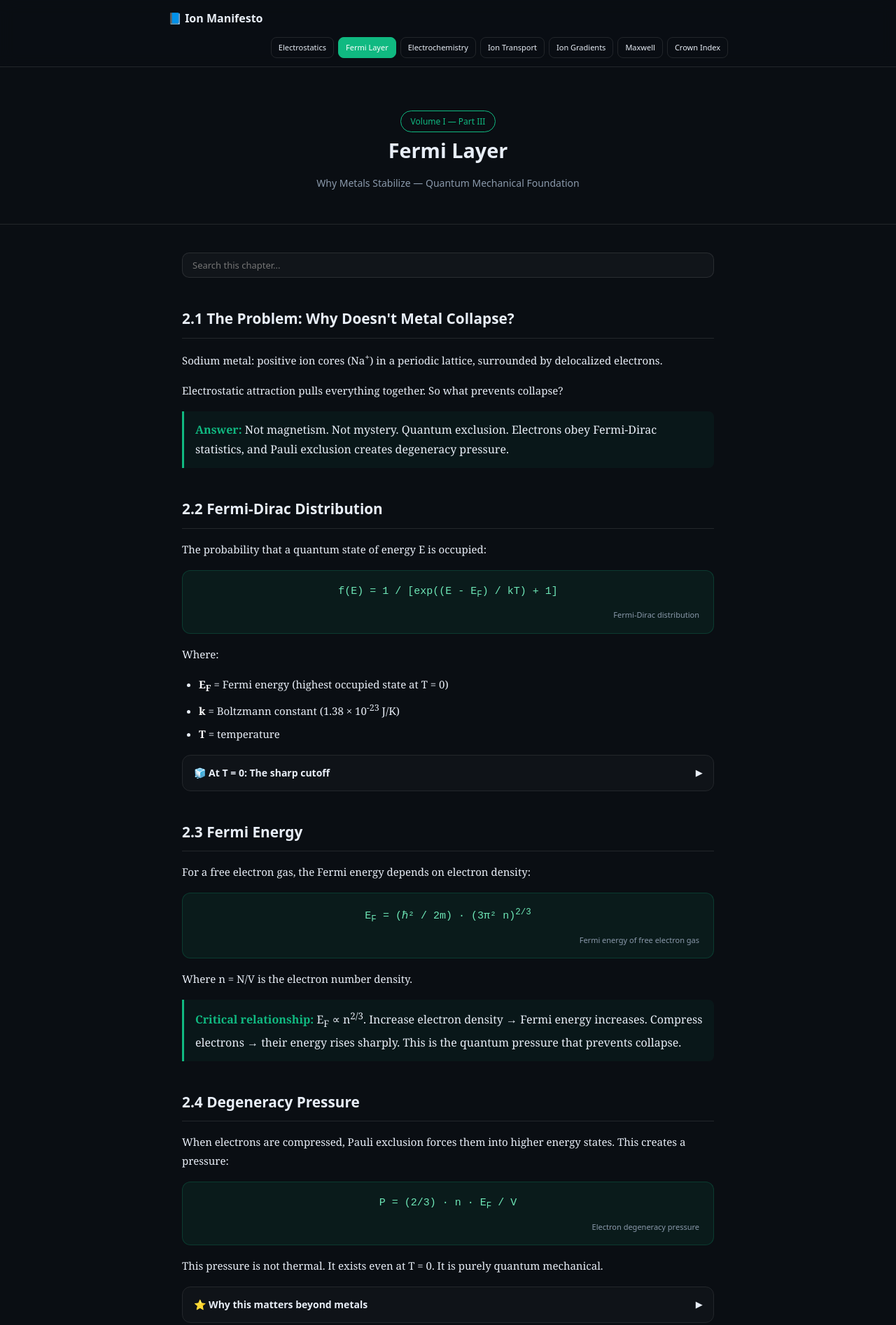
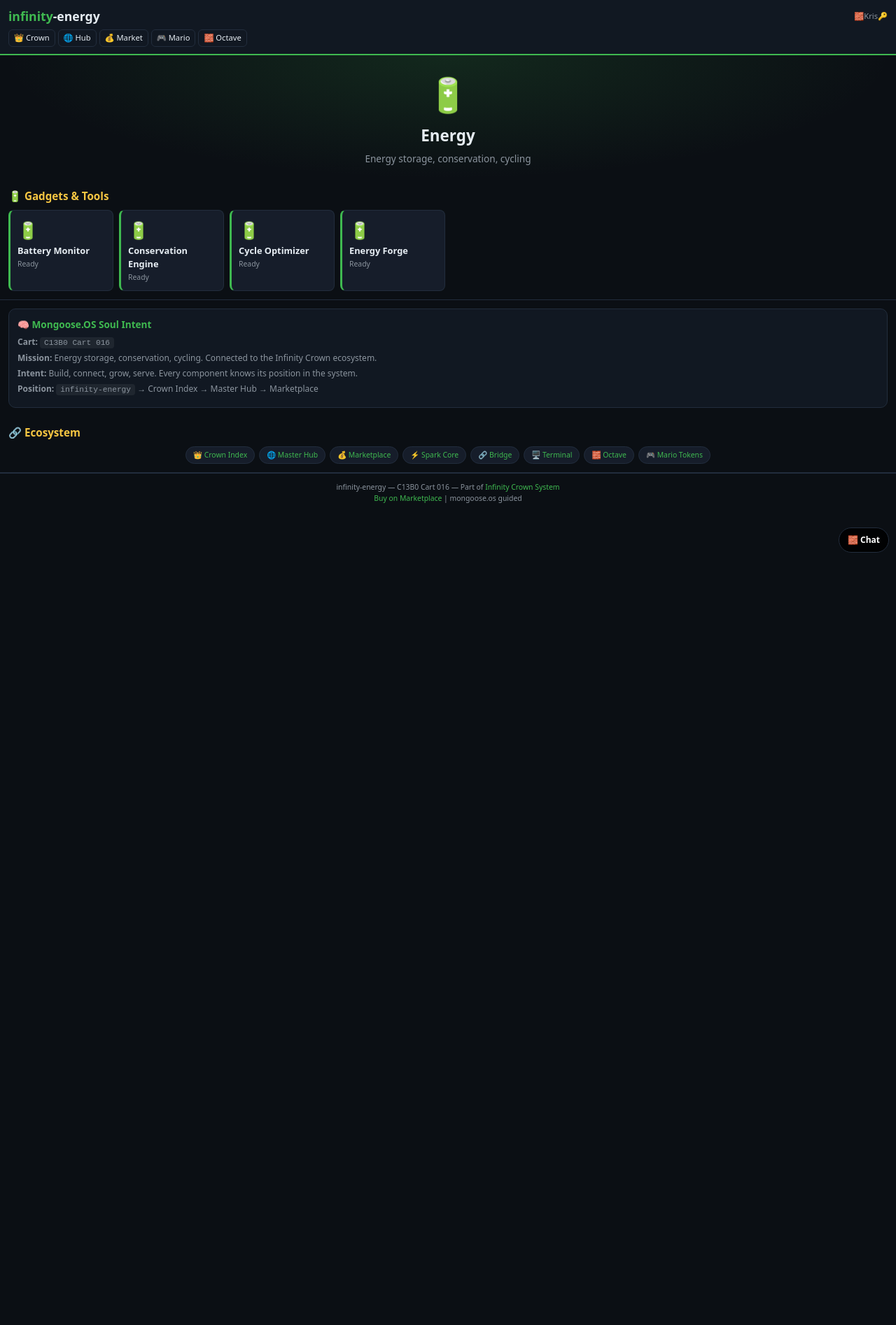
Before and after one commit to pewpi-infinity/infinity-energy, a plain HTML site: page index.html in a window 1280 px wide. Shown: the top 1894 px of the page at 70% size. After the commit the page ends 800 px from the top, so only its background shows below. Drawn offline with Linux system fonts and the light colour scheme.

Commit message:
Build infinity-energy with gadgets, chat, ecosystem links

```diff
--- a/index.html
+++ b/index.html
@@ -1,251 +1,157 @@
-<!doctype html>
+<!DOCTYPE html>
 <html lang="en">
 <head>
-<meta charset="utf-8">
-<meta name="viewport" content="width=device-width,initial-scale=1">
-<title>Fermi Layer - Infinity Ion Manifesto</title>
+<meta charset="utf-8"/>
+<meta name="viewport" content="width=device-width,initial-scale=1.0,maximum-scale=1.0"/>
+<title>Infinity Energy</title>
+<meta name="infinity-category" content="energy"/>
+<meta name="infinity-cart" content="016"/>
+<meta name="infinity-token-id" content="🧱Kris🔑"/>
+<meta name="mongoose-os-intent" content="build, connect, grow, serve"/>
 <style>
-:root{--bg:#0a0e13;--panel:#0f1520;--line:rgba(255,255,255,.1);--text:#e8eef7;--muted:#8a99ab;--accent:#10b981;--green:#10b981;--orange:#f59e0b;--purple:#8b5cf6}
-*{box-sizing:border-box;margin:0;padding:0}
-body{background:radial-gradient(900px 600px at 80% -10%,#064e3b,transparent 50%),var(--bg);color:var(--text);font-family:'Georgia',serif;line-height:1.8;min-height:100vh}
-a{color:var(--accent);text-decoration:none}a:hover{text-decoration:underline}
-.wrap{max-width:800px;margin:auto;padding:20px}
-header{background:rgba(10,14,19,.95);backdrop-filter:blur(10px);border-bottom:1px solid var(--line);padding:12px 16px;position:sticky;top:0;z-index:10}
-.hdr{display:flex;gap:12px;align-items:center;flex-wrap:wrap;max-width:800px;margin:auto}
-.brand{font-weight:800;font-size:1rem;font-family:system-ui,sans-serif}
-.nav{display:flex;gap:6px;flex-wrap:wrap;margin-left:auto}
-.nav a{font-size:11px;padding:4px 10px;border:1px solid var(--line);border-radius:8px;color:var(--text);font-family:system-ui,sans-serif}
-.nav a:hover{background:rgba(255,255,255,.06);text-decoration:none}
-.nav a.active{background:var(--accent);border-color:var(--accent);color:#fff}
-.volume{text-align:center;padding:50px 20px 30px;border-bottom:1px solid var(--line)}
-.volume h1{font-size:1.8rem;font-weight:800;margin-bottom:8px;font-family:system-ui,sans-serif}
-.volume .subtitle{color:var(--muted);font-size:14px;font-family:system-ui,sans-serif}
-.volume .chapter-tag{display:inline-block;padding:4px 14px;border:1px solid var(--accent);border-radius:99px;font-size:12px;color:var(--accent);margin-top:12px;font-family:system-ui,sans-serif}
-h2{font-size:1.3rem;margin:40px 0 16px;padding-bottom:8px;border-bottom:1px solid var(--line);font-family:system-ui,sans-serif}
-h3{font-size:1.05rem;margin:28px 0 12px;color:var(--accent);font-family:system-ui,sans-serif}
-p{margin-bottom:16px;font-size:15px}
-ul,ol{margin:0 0 16px 24px;font-size:15px}
-li{margin-bottom:6px}
-strong{color:#fff}
-.eq{background:rgba(16,185,129,.08);border:1px solid rgba(16,185,129,.2);border-radius:12px;padding:16px 20px;margin:16px 0;text-align:center;font-family:'Courier New',monospace;font-size:15px;line-height:1.8;color:#6ee7b7;overflow-x:auto}
-.eq .label{display:block;font-size:11px;color:var(--muted);margin-top:8px;font-family:system-ui,sans-serif;text-align:right}
-.expand{border:1px solid var(--line);border-radius:12px;margin:16px 0;overflow:hidden}
-.expand-header{padding:12px 16px;cursor:pointer;display:flex;justify-content:space-between;align-items:center;background:rgba(255,255,255,.02);font-family:system-ui,sans-serif;font-weight:600;font-size:14px}
-.expand-header:hover{background:rgba(255,255,255,.04)}
-.expand-arrow{transition:transform .2s;font-size:12px}
-.expand-body{padding:0 16px;max-height:0;overflow:hidden;transition:max-height .3s ease}
-.expand.open .expand-body{max-height:2000px;padding:12px 16px}
-.expand.open .expand-arrow{transform:rotate(90deg)}
-.insight{border-left:3px solid var(--green);padding:12px 16px;margin:16px 0;background:rgba(16,185,129,.05);border-radius:0 8px 8px 0}
-.insight strong{color:var(--green)}
-.warning{border-left:3px solid var(--orange);padding:12px 16px;margin:16px 0;background:rgba(245,158,11,.05);border-radius:0 8px 8px 0}
-.warning strong{color:var(--orange)}
-.chapter-nav{display:flex;gap:8px;flex-wrap:wrap;margin:30px 0;padding:16px;border:1px solid var(--line);border-radius:12px;background:rgba(255,255,255,.02)}
-.chapter-nav a{padding:6px 14px;border:1px solid var(--line);border-radius:8px;font-size:12px;color:var(--text);font-family:system-ui,sans-serif}
-.chapter-nav a:hover{background:rgba(255,255,255,.06);text-decoration:none}
-.chapter-nav a.current{background:var(--accent);border-color:var(--accent);color:#fff}
-.search-bar{margin:20px 0;display:flex;gap:8px}
-.search-bar input{flex:1;padding:8px 14px;border:1px solid var(--line);border-radius:10px;background:rgba(255,255,255,.03);color:var(--text);font-size:13px;outline:none;font-family:system-ui,sans-serif}
-.search-bar input:focus{border-color:var(--accent)}
-footer{border-top:1px solid var(--line);margin-top:50px;padding:20px 0;text-align:center;font-size:12px;color:var(--muted);font-family:system-ui,sans-serif}
+:root{--bg:#0b0f14;--sf:#111822;--cd:#161d2a;--bd:#222d3d;--ac:#3fb950;--gold:#f5c542;--text:#e6edf3;--mt:#8b949e;}
+*{margin:0;padding:0;box-sizing:border-box;}
+body{background:var(--bg);color:var(--text);font-family:system-ui,sans-serif;line-height:1.5;overflow-x:hidden;}
+a{color:var(--ac);text-decoration:none;}
+
+.hdr{background:var(--sf);padding:10px 12px;border-bottom:2px solid var(--ac);position:sticky;top:0;z-index:50;}
+.hdr-top{display:flex;align-items:center;justify-content:space-between;}
+.logo{font-weight:800;font-size:1.1rem;}
+.logo em{color:var(--ac);font-style:normal;}
+.nav{display:flex;gap:4px;flex-wrap:wrap;margin-top:6px;}
+.nav a{font-size:0.7rem;padding:3px 7px;border:1px solid var(--bd);border-radius:6px;color:var(--text);white-space:nowrap;}
+.nav a:hover{background:rgba(255,255,255,0.06);text-decoration:none;}
+
+.hero{text-align:center;padding:20px 12px;background:radial-gradient(ellipse at top,rgba(63,185,80,0.15),transparent 70%);}
+.hero-icon{font-size:3rem;}
+.hero h1{font-size:1.4rem;margin:6px 0;}
+.hero p{color:var(--mt);font-size:0.85rem;max-width:500px;margin:0 auto;}
+
+.section{padding:12px;border-bottom:1px solid var(--bd);}
+.section h2{font-size:0.95rem;margin-bottom:8px;color:var(--gold);}
+
+.gadget-grid{display:grid;grid-template-columns:repeat(auto-fill,minmax(150px,1fr));gap:8px;}
+.gadget{background:var(--cd);border:1px solid var(--bd);border-left:3px solid var(--ac);border-radius:8px;padding:10px;transition:all 0.15s;}
+.gadget:hover{border-color:var(--ac);transform:translateY(-2px);}
+.g-icon{font-size:1.5rem;}
+.g-name{font-weight:700;font-size:0.8rem;margin-top:2px;}
+.g-status{font-size:0.65rem;color:var(--mt);margin-top:2px;}
+
+.intent{background:var(--sf);border:1px solid var(--bd);border-radius:10px;padding:12px;margin:12px;}
+.intent h3{color:var(--ac);font-size:0.85rem;margin-bottom:6px;}
+.intent p{font-size:0.75rem;color:var(--mt);margin:4px 0;}
+.intent code{background:rgba(255,255,255,0.06);padding:2px 6px;border-radius:4px;font-size:0.7rem;}
+
+.eco-row{display:flex;gap:6px;flex-wrap:wrap;justify-content:center;}
+.eco-chip{background:var(--cd);border:1px solid var(--bd);border-radius:20px;padding:4px 10px;font-size:0.65rem;white-space:nowrap;}
+.eco-chip:hover{border-color:var(--gold);}
+
+.chat-fab{position:fixed;right:10px;bottom:10px;z-index:999;background:rgba(0,0,0,0.85);color:#fff;border:1px solid var(--bd);border-radius:999px;padding:8px 12px;font-weight:700;font-size:0.75rem;cursor:pointer;}
+.chat-panel{position:fixed;right:6px;bottom:50px;z-index:999;width:calc(100vw - 12px);max-width:360px;height:min(350px,55vh);background:rgba(11,15,20,0.95);border:1px solid var(--bd);border-radius:10px;display:none;flex-direction:column;overflow:hidden;}
+.chat-head{padding:6px 10px;font-weight:700;font-size:0.8rem;border-bottom:1px solid var(--bd);display:flex;justify-content:space-between;}
+.chat-body{flex:1;overflow-y:auto;padding:6px;font-family:monospace;font-size:0.7rem;}
+.chat-line{margin:3px 0;white-space:pre-wrap;}
+.chat-bar{display:flex;gap:4px;padding:6px;border-top:1px solid var(--bd);}
+.chat-in{flex:1;background:rgba(255,255,255,0.06);border:1px solid var(--bd);border-radius:6px;padding:5px 8px;color:#fff;outline:none;font-size:0.75rem;}
+.chat-send{background:var(--ac);color:#fff;border:none;border-radius:6px;padding:5px 10px;font-weight:700;cursor:pointer;font-size:0.75rem;}
+
+.footer{text-align:center;padding:12px;font-size:0.65rem;color:var(--mt);border-top:1px solid var(--bd);}
 </style>
 </head>
 <body>
 
-<header>
 <div class="hdr">
-  <span class="brand">&#x1F4D8; Ion Manifesto</span>
-  <nav class="nav">
-    <a href="https://pewpi-infinity.github.io/infinity-logic/">Electrostatics</a>
-    <a href="#" class="active">Fermi Layer</a>
-    <a href="https://pewpi-infinity.github.io/infinity-currency/">Electrochemistry</a>
-    <a href="https://pewpi-infinity.github.io/infinity-dynamics/">Ion Transport</a>
-    <a href="https://pewpi-infinity.github.io/infinity-memory/">Ion Gradients</a>
-    <a href="https://pewpi-infinity.github.io/infinity-quantum-lighting/">Maxwell</a>
-    <a href="https://pewpi-infinity.github.io/infinity-crown-index/">Crown Index</a>
-  </nav>
-</div>
-</header>
-
-<div class="volume">
-  <div class="chapter-tag">Volume I &mdash; Part III</div>
-  <h1>Fermi Layer</h1>
-  <p class="subtitle">Why Metals Stabilize &mdash; Quantum Mechanical Foundation</p>
-</div>
-
-<div class="wrap">
-
-<div class="search-bar">
-  <input id="search" placeholder="Search this chapter..." oninput="searchContent()">
-</div>
-
-<div id="content">
-
-<h2>2.1 The Problem: Why Doesn't Metal Collapse?</h2>
-
-<p>Sodium metal: positive ion cores (Na<sup>+</sup>) in a periodic lattice, surrounded by delocalized electrons.</p>
-
-<p>Electrostatic attraction pulls everything together. So what prevents collapse?</p>
-
-<div class="insight">
-<strong>Answer:</strong> Not magnetism. Not mystery. Quantum exclusion. Electrons obey Fermi-Dirac statistics, and Pauli exclusion creates degeneracy pressure.
-</div>
-
-<h2>2.2 Fermi-Dirac Distribution</h2>
-
-<p>The probability that a quantum state of energy E is occupied:</p>
-
-<div class="eq">
-f(E) = 1 / [exp((E - E<sub>F</sub>) / kT) + 1]
-<span class="label">Fermi-Dirac distribution</span>
-</div>
-
-<p>Where:</p>
-<ul>
-  <li><strong>E<sub>F</sub></strong> = Fermi energy (highest occupied state at T = 0)</li>
-  <li><strong>k</strong> = Boltzmann constant (1.38 &times; 10<sup>-23</sup> J/K)</li>
-  <li><strong>T</strong> = temperature</li>
-</ul>
-
-<div class="expand" onclick="this.classList.toggle('open')">
-  <div class="expand-header">
-    <span>&#x1F9CA; At T = 0: The sharp cutoff</span>
-    <span class="expand-arrow">&#x25B6;</span>
+  <div class="hdr-top">
+    <div class="logo"><em>infinity</em>-energy</div>
+    <span style="font-size:0.7rem;color:var(--mt);">🧱Kris🔑</span>
   </div>
-  <div class="expand-body">
-    <p>At absolute zero:</p>
-    <ul>
-      <li>All states below E<sub>F</sub> are <strong>completely filled</strong> (f = 1)</li>
-      <li>All states above E<sub>F</sub> are <strong>completely empty</strong> (f = 0)</li>
-    </ul>
-    <p>This creates a sharp boundary &mdash; the Fermi surface. At finite temperature, the boundary softens over a range of roughly kT around E<sub>F</sub>.</p>
-    <p>Only electrons within ~kT of the Fermi surface can participate in conduction, heat capacity, or chemical reactions. The vast majority of electrons are "frozen" in place by Pauli exclusion.</p>
+  <div class="nav">
+    <a href="https://pewpi-infinity.github.io/infinity-crown-index/">👑 Crown</a>
+    <a href="https://pewpi-infinity.github.io/infinity-master-hub/">🌐 Hub</a>
+    <a href="https://pewpi-infinity.github.io/infinity-spark-market/">💰 Market</a>
+    <a href="https://pewpi-infinity.github.io/MARIO-TOKENS/">🎮 Mario</a>
+    <a href="https://pewpi-infinity.github.io/smug_look/">🧱 Octave</a>
   </div>
 </div>
 
-<h2>2.3 Fermi Energy</h2>
-
-<p>For a free electron gas, the Fermi energy depends on electron density:</p>
-
-<div class="eq">
-E<sub>F</sub> = (&hbar;&sup2; / 2m) &middot; (3&pi;&sup2; n)<sup>2/3</sup>
-<span class="label">Fermi energy of free electron gas</span>
+<div class="hero">
+  <div class="hero-icon">🔋</div>
+  <h1>Energy</h1>
+  <p>Energy storage, conservation, cycling</p>
 </div>
 
-<p>Where n = N/V is the electron number density.</p>
-
-<div class="insight">
-<strong>Critical relationship:</strong> E<sub>F</sub> &prop; n<sup>2/3</sup>. Increase electron density &rarr; Fermi energy increases. Compress electrons &rarr; their energy rises sharply. This is the quantum pressure that prevents collapse.
-</div>
-
-<h2>2.4 Degeneracy Pressure</h2>
-
-<p>When electrons are compressed, Pauli exclusion forces them into higher energy states. This creates a pressure:</p>
-
-<div class="eq">
-P = (2/3) &middot; n &middot; E<sub>F</sub> / V
-<span class="label">Electron degeneracy pressure</span>
-</div>
-
-<p>This pressure is not thermal. It exists even at T = 0. It is purely quantum mechanical.</p>
-
-<div class="expand" onclick="this.classList.toggle('open')">
-  <div class="expand-header">
-    <span>&#x2B50; Why this matters beyond metals</span>
-    <span class="expand-arrow">&#x25B6;</span>
-  </div>
-  <div class="expand-body">
-    <p>Electron degeneracy pressure is what supports:</p>
-    <ul>
-      <li><strong>White dwarf stars</strong> &mdash; held up against gravitational collapse by electron degeneracy</li>
-      <li><strong>Metallic bonding</strong> &mdash; the restoring force that sets equilibrium lattice spacing</li>
-      <li><strong>Semiconductor band structure</strong> &mdash; Fermi level position determines conductor/insulator</li>
-    </ul>
-    <p>The same physics at different scales.</p>
+<div class="section">
+  <h2>🔋 Gadgets & Tools</h2>
+  <div class="gadget-grid">
+    <div class="gadget"><div class="g-icon">🔋</div><div class="g-name">Battery Monitor</div><div class="g-status">Ready</div></div>
+    <div class="gadget"><div class="g-icon">🔋</div><div class="g-name">Conservation Engine</div><div class="g-status">Ready</div></div>
+    <div class="gadget"><div class="g-icon">🔋</div><div class="g-name">Cycle Optimizer</div><div class="g-status">Ready</div></div>
+    <div class="gadget"><div class="g-icon">🔋</div><div class="g-name">Energy Forge</div><div class="g-status">Ready</div></div>
   </div>
 </div>
 
-<h2>2.5 Metallic Stability: The Balance</h2>
-
-<p>Metal stability is a balance of three forces:</p>
-
-<ol>
-  <li><strong>Electrostatic attraction</strong> between positive ion cores and electron gas (pulls inward)</li>
-  <li><strong>Electron degeneracy pressure</strong> from Pauli exclusion (pushes outward)</li>
-  <li><strong>Ion-ion repulsion</strong> at short range (pushes outward)</li>
-</ol>
-
-<p>Equilibrium occurs at the lattice spacing where total energy is minimized:</p>
-
-<div class="eq">
-dU/dr |<sub>r=r<sub>0</sub></sub> = 0
-<span class="label">Energy minimization condition</span>
+<div class="intent">
+  <h3>🧠 Mongoose.OS Soul Intent</h3>
+  <p><strong>Cart:</strong> <code>C13B0 Cart 016</code></p>
+  <p><strong>Mission:</strong> Energy storage, conservation, cycling. Connected to the Infinity Crown ecosystem.</p>
+  <p><strong>Intent:</strong> Build, connect, grow, serve. Every component knows its position in the system.</p>
+  <p><strong>Position:</strong> <code>infinity-energy</code> → Crown Index → Master Hub → Marketplace</p>
 </div>
 
-<div class="insight">
-<strong>Manifesto statement:</strong> Metallic stability is not mysterious. It is the balance point between electrostatic attraction and quantum mechanical exclusion pressure. Structure exists where energy is minimized under constraints.
-</div>
-
-<h2>2.6 Connection to Conduction</h2>
-
-<p>In metals, electron diffusion is suppressed because most low-energy states are already filled. Only electrons near E<sub>F</sub> participate in conduction.</p>
-
-<p>This is why metallic conduction depends on the density of states at the Fermi surface, not on total electron count.</p>
-
-<div class="expand" onclick="this.classList.toggle('open')">
-  <div class="expand-header">
-    <span>&#x1F517; Link to Band Theory</span>
-    <span class="expand-arrow">&#x25B6;</span>
-  </div>
-  <div class="expand-body">
-    <p>Allowed energy states form bands. Where the Fermi level falls determines material behavior:</p>
-    <ul>
-      <li><strong>Metal:</strong> E<sub>F</sub> falls inside a partially filled band &rarr; conduction</li>
-      <li><strong>Semiconductor:</strong> E<sub>F</sub> falls in a small gap &rarr; thermally activated conduction</li>
-      <li><strong>Insulator:</strong> E<sub>F</sub> falls in a large gap &rarr; no conduction</li>
-    </ul>
-    <p>Ions in solids alter band structure through their local electric fields. Doping a semiconductor is literally adding ions to shift the Fermi level.</p>
+<div class="section">
+  <h2>🔗 Ecosystem</h2>
+  <div class="eco-row">
+    <a class="eco-chip" href="https://pewpi-infinity.github.io/infinity-crown-index/">👑 Crown Index</a>
+    <a class="eco-chip" href="https://pewpi-infinity.github.io/infinity-master-hub/">🌐 Master Hub</a>
+    <a class="eco-chip" href="https://pewpi-infinity.github.io/infinity-spark-market/">💰 Marketplace</a>
+    <a class="eco-chip" href="https://pewpi-infinity.github.io/infinity-spark-core/">⚡ Spark Core</a>
+    <a class="eco-chip" href="https://pewpi-infinity.github.io/infinity-spark-bridge/">🔗 Bridge</a>
+    <a class="eco-chip" href="https://pewpi-infinity.github.io/infinity-spark-terminal/">🖥️ Terminal</a>
+    <a class="eco-chip" href="https://pewpi-infinity.github.io/smug_look/">🧱 Octave</a>
+    <a class="eco-chip" href="https://pewpi-infinity.github.io/MARIO-TOKENS/">🎮 Mario Tokens</a>
   </div>
 </div>
 
-<h2>2.7 Clean Boundary: Quantum vs Classical</h2>
-
-<p><strong>Metals require quantum statistics</strong> (Fermi-Dirac).</p>
-<p><strong>Ion channels are mostly classical</strong> (Nernst, GHK).</p>
-<p>But both are energy minimization systems under constraints.</p>
-
-<div class="chapter-nav">
-  <strong style="font-size:13px;margin-right:8px">Chapters:</strong>
-  <a href="https://pewpi-infinity.github.io/infinity-logic/">Electrostatics</a>
-  <a class="current" href="#">Fermi Layer</a>
-  <a href="https://pewpi-infinity.github.io/infinity-currency/">Electrochemistry</a>
-  <a href="https://pewpi-infinity.github.io/infinity-dynamics/">Ion Transport</a>
-  <a href="https://pewpi-infinity.github.io/infinity-memory/">Ion Gradients</a>
-  <a href="https://pewpi-infinity.github.io/infinity-quantum-lighting/">Maxwell Unification</a>
+<div class="footer">
+  infinity-energy &mdash; C13B0 Cart 016 &mdash; Part of <a href="https://pewpi-infinity.github.io/infinity-crown-index/">Infinity Crown System</a><br/>
+  <a href="https://pewpi-infinity.github.io/infinity-spark-market/">Buy on Marketplace</a> | mongoose.os guided
 </div>
 
-<div class="warning">
-<strong>Important reset:</strong> Nothing in Fermi statistics, ionic lattice theory, electrochemistry, or Maxwell's equations permits infinite energy, gravity cancellation, plasma mass switching, or matter phase teleportation. Build from what emerges from these equations.
+<!-- ROGERS CHAT -->
+<div class="chat-fab" id="cf">🧱 Chat</div>
+<div class="chat-panel" id="cp">
+  <div class="chat-head"><span>🧱 Energy Terminal</span><span id="cc" style="cursor:pointer">✕</span></div>
+  <div class="chat-body" id="cb">
+    <div class="chat-line" style="color:var(--gold)">Welcome to infinity-energy</div>
+    <div class="chat-line" style="color:var(--mt)">Commands: help, gadgets, status, intent, ecosystem</div>
+  </div>
+  <div class="chat-bar">
+    <input class="chat-in" id="ci" placeholder="Type a command..."/>
+    <button class="chat-send" id="cs">GO</button>
+  </div>
 </div>
 
-</div><!-- /content -->
-</div><!-- /wrap -->
-
-<footer>
-  <div class="wrap">
-    Infinity Ion Manifesto &middot; Volume I &middot; Part of the <a href="https://pewpi-infinity.github.io/infinity-crown-index/">Infinity Crown Index</a>
-  </div>
-</footer>
-
 <script>
-function searchContent() {
-  const q = document.getElementById("search").value.toLowerCase();
-  const els = document.querySelectorAll("#content h2, #content h3, #content p, #content li, #content .eq");
-  els.forEach(el => {
-    if (!q) { el.style.opacity = "1"; return; }
-    el.style.opacity = el.textContent.toLowerCase().includes(q) ? "1" : "0.2";
-  });
-}
+(function(){
+  const fab=document.getElementById("cf"),panel=document.getElementById("cp"),
+    body=document.getElementById("cb"),input=document.getElementById("ci"),
+    send=document.getElementById("cs"),close=document.getElementById("cc");
+  const gadgets=["Battery Monitor", "Conservation Engine", "Cycle Optimizer", "Energy Forge"];
+  function line(t,c){const d=document.createElement("div");d.className="chat-line";if(c)d.style.color=c;d.textContent=t;body.appendChild(d);body.scrollTop=body.scrollHeight;}
+  fab.onclick=()=>{panel.style.display="flex";input.focus();};
+  close.onclick=()=>{panel.style.display="none";};
+  function run(){
+    const q=(input.value||"").trim().toLowerCase();if(!q)return;
+    line("> "+q,"var(--ac)");input.value="";
+    if(q==="help")line("Commands: help, gadgets, status, intent, ecosystem","var(--mt)");
+    else if(q==="gadgets"){line("🔋 Gadgets:","var(--gold)");gadgets.forEach(g=>line("  "+g));}
+    else if(q==="status")line("🧱 infinity-energy: ONLINE | Cart 016 | Connected","var(--ac)");
+    else if(q==="intent")line("🧠 Mission: Energy storage, conservation, cycling","var(--gold)");
+    else if(q==="ecosystem")line("👑Crown 🌐Hub 💰Market ⚡Core 🔗Bridge 🖥️Terminal 🧱Octave 🎮Mario","var(--gold)");
+    else line("Unknown. Try: help","var(--mt)");
+  }
+  send.onclick=run;input.onkeydown=e=>{if(e.key==="Enter")run();};
+})();
 </script>
 </body>
 </html>
```
